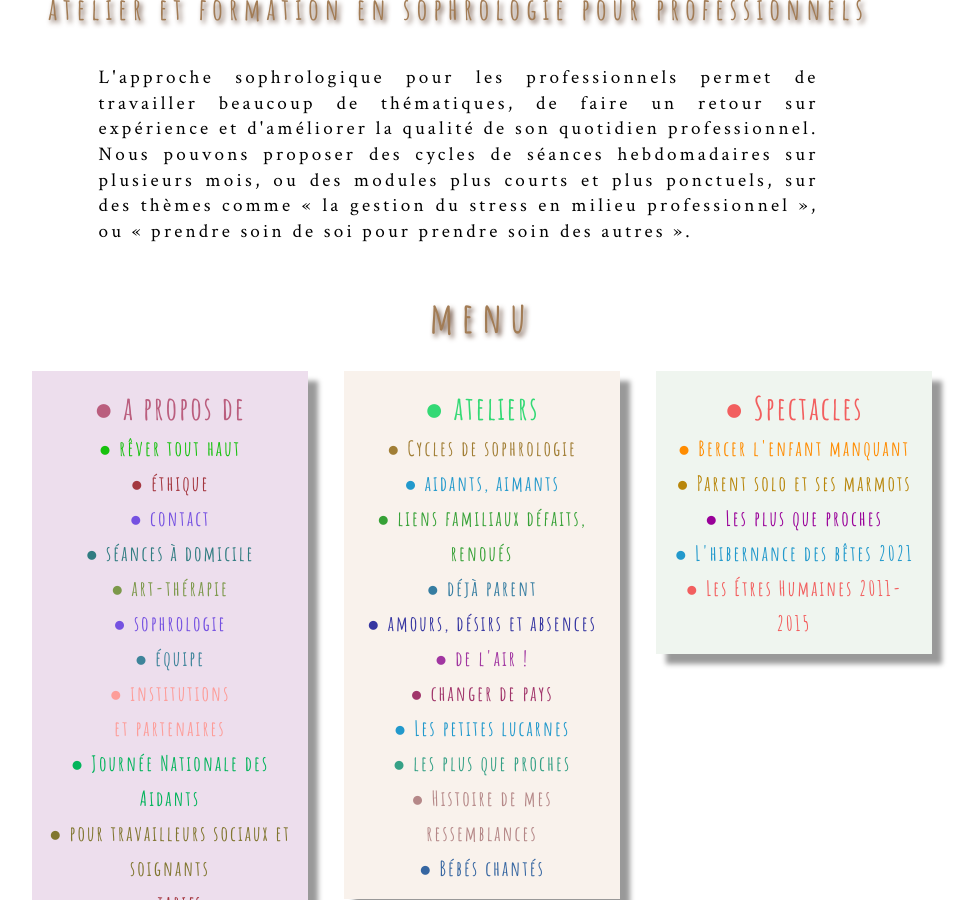
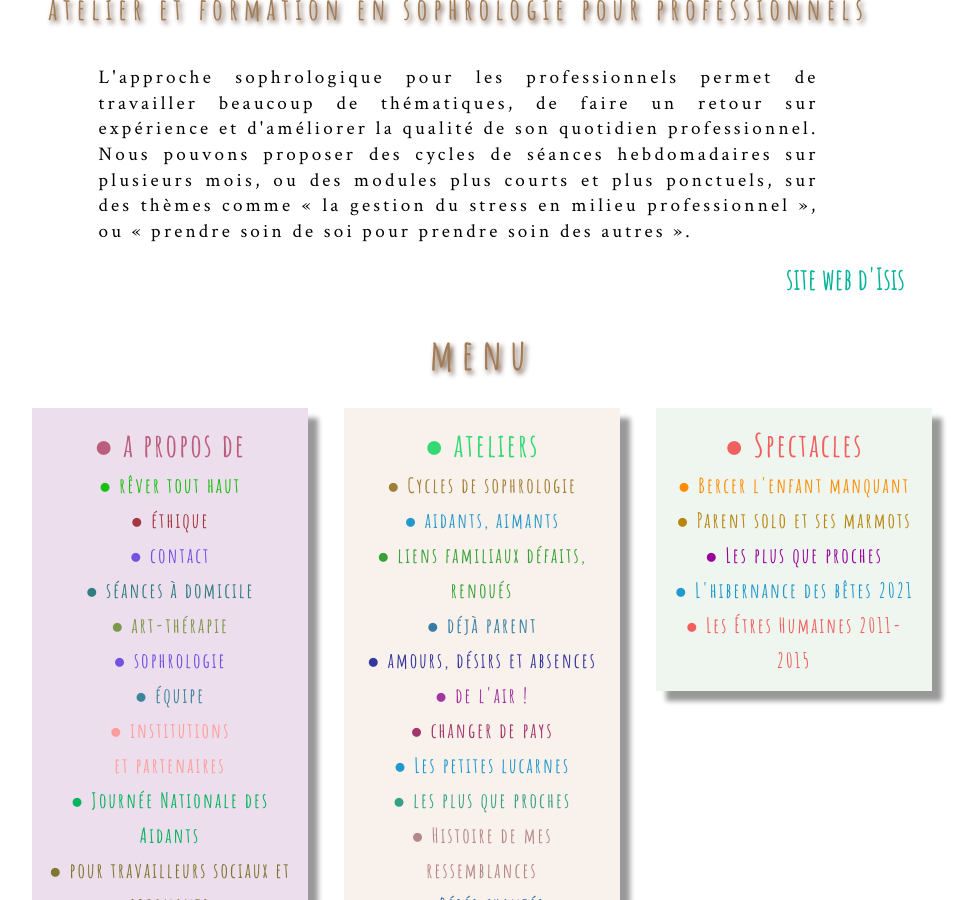
Before and after one commit to leshnik/revertouthaut, a Jekyll site: the page built from sophrologie.md, in a window 1280 px wide and 900 px high, scrolled down 2441 px. Shown: the whole window, without its empty margins (158-1134 px from the left). Built offline with Jekyll 4.4.1, drawn with Linux system fonts in a browser that asks for light colours.

Commit message:
add link to isis site

```diff
--- a/sophrologie.md
+++ b/sophrologie.md
@@ -41,3 +41,4 @@ redirect_from:
 
 <p class="intro-text">L'approche sophrologique pour les professionnels permet de travailler beaucoup de thématiques, de faire un retour sur expérience et d'améliorer la qualité de son quotidien professionnel. Nous pouvons proposer des cycles de séances hebdomadaires sur plusieurs mois, ou des modules plus courts et plus ponctuels, sur des thèmes comme «&nbsp;la gestion du stress en milieu professionnel&nbsp;», ou «&nbsp;prendre soin de soi pour prendre soin des autres&nbsp;».
 </p>
+<div style="text-align:right"><a style="color:hsl(171,93.5%,36.5%); font-size:30px" href="http://isispj.wixsite.com/sophro">site web d'Isis</a></div>
```
Also changed, not shown: equipe.md (+1 -1 lines).
